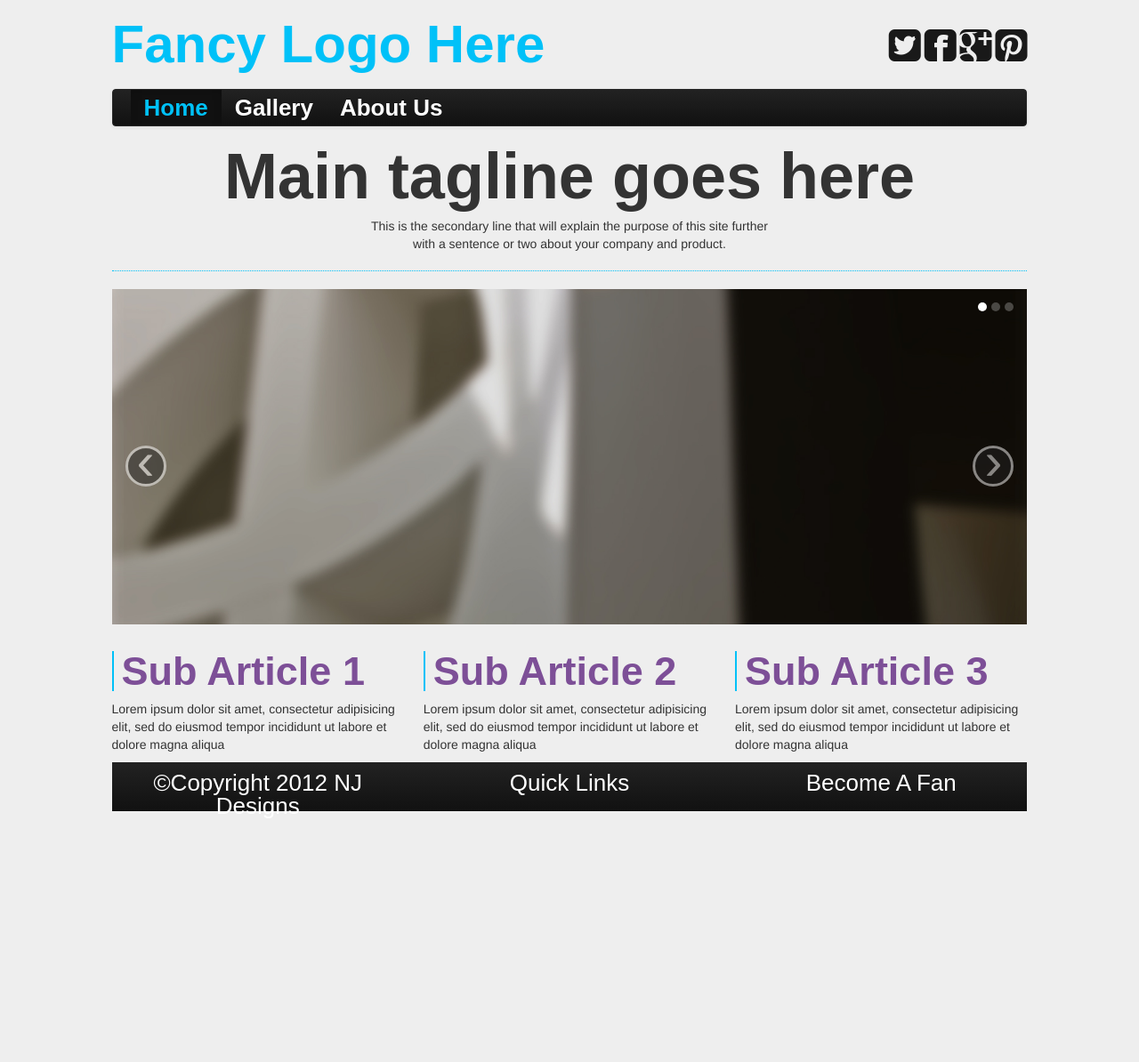
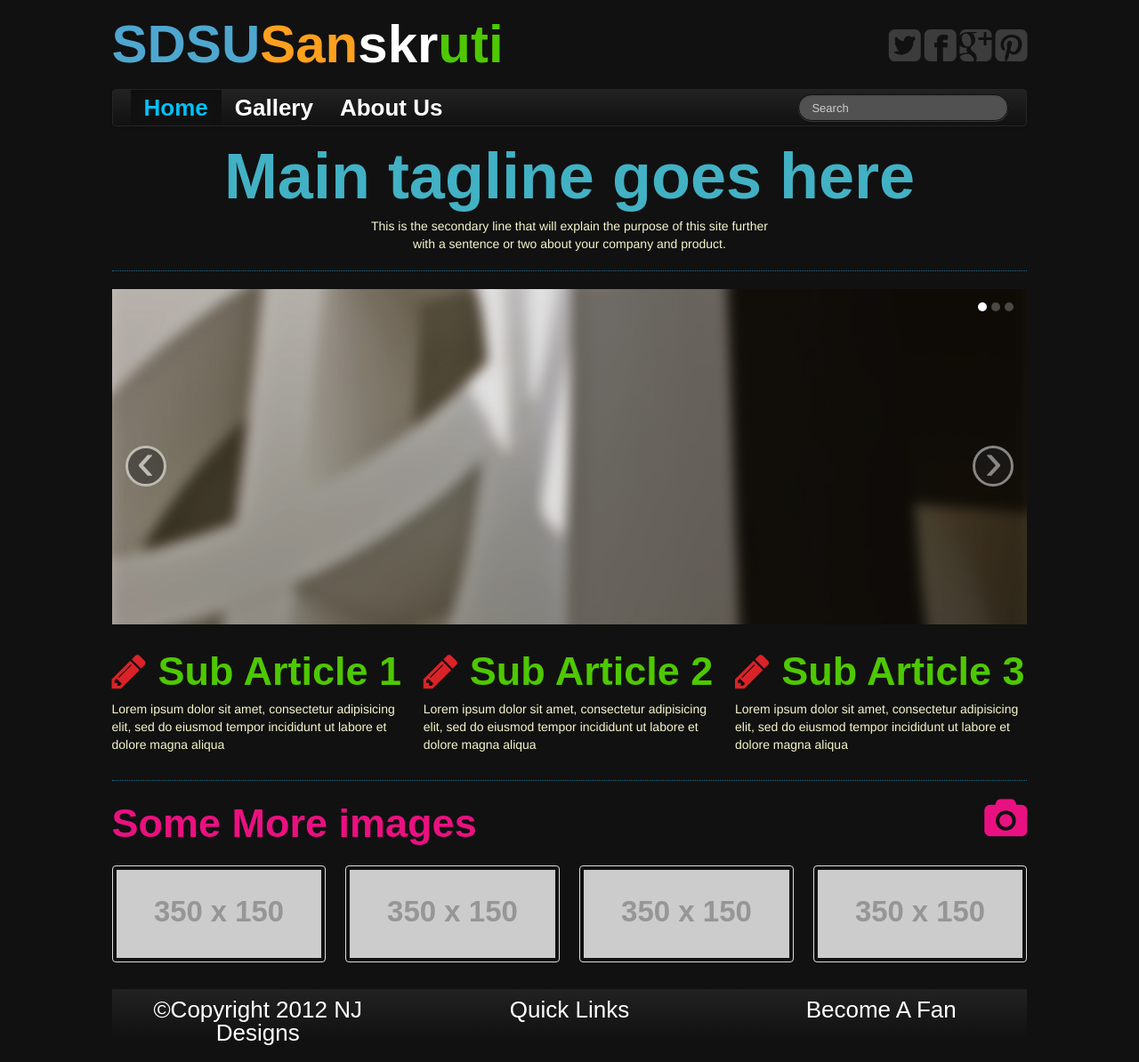
Before and after one commit to nisheed2440/mandar_template, a plain HTML site: page index.html in a window 1280 px wide. Shown: the whole page at 89% size. Before the commit the page ends 939 px from the top, so only its background shows below. Drawn offline with nearby package versions, Linux system fonts and the light colour scheme; placeholder pictures from the web are drawn by us; a web font is replaced by a local one.

Commit message:
Some new changes

```diff
--- a/index.html
+++ b/index.html
@@ -11,10 +11,25 @@
     <style type="text/css">
 
     	body{
-    		background-color: #EEE;
+    		background-color: #111;
     	}
+    	body p{
+    		color:#F7F5CC;
+    	}
+    	h2.sdsu-logo span{
+    		color:#4EA7CF;
+    	}
+   	    h2 span.sdsu-saffron{
+	     	color:#FFA01E;
+	     }
+	     h2 span.sdsu-white{
+	     	color:#FFF;
+	     }
+	     h2 span.sdsu-green{
+	     	color:#4EC801;
+	     }
     	div.sdsu-header-social-icons span a{
-    		color:#191919;
+    		color:#3C3C3C;
     	}
     	div.sdsu-header-social-icons span a:hover{
     		text-decoration: none;
@@ -26,9 +41,6 @@
     		color:#d11349;
     		font-family: 'Wire One', sans-serif;
     		line-height: 60px;
-    	}
-    	h2.sdsu-logo span{
-    		color:#00c1f8;
     	}
     	div.masthead{
     		padding-top: 10px;
@@ -63,15 +75,17 @@
     		font-weight: bold;
 			font-size: 72px;
 			line-height: 72px;
+			color:#42B1C4;
     	}
     	div.sdsu-sub-article > h3{
-    		color:#7D4F97;
+    		color:#4EC801;
     		font-family: 'Wire One', sans-serif;
     		font-weight: bold;
 			font-size: 45px;
 			line-height: 45px;
-			border-left: 2px solid #00c1f8;
-			padding-left: 9px;
+    	}
+    	div.sdsu-sub-article > h3 >i{
+    		color:#DB2228;
     	}
     	div.sdsu-footer{
     		height:80px;
@@ -100,6 +114,15 @@
       #push,
       #footer {
         height: 55px;
+      }
+
+      h3.sdsu-more-images{
+      font-family: 'Wire One', sans-serif;
+    		font-weight: bold;
+			font-size: 45px;
+			line-height: 55px;
+			color:#E91180;
+			padding-bottom: 10px;
       }
 
       /* Lastly, apply responsive CSS fixes as necessary */
@@ -145,7 +168,7 @@
         margin: 20px 0;
 		border: 0;
 		border-top: none;
-		border-bottom: 1px dotted #00c1f8;
+		border-bottom: 1px dotted #1A6E90;
      }
     </style>
 
@@ -165,19 +188,20 @@
 							href="#"><i class="icon-pinterest-sign  icon-3x"></i></a></span>
 					</div>
 					<h2 class="sdsu-logo muted">
-						<span>Fancy Logo Here</span>
+						<span>SDSU</span><span class="sdsu-saffron">San</span><span class="sdsu-white">skr</span><span class="sdsu-green">uti</span>
 					</h2>
 				</div><!-- End masthead -->
 
 				<div class="navbar navbar-inverse">
 					 <div class="navbar-inner">
-					 	<div class="container">
 						    <ul class="nav">
 						      <li class="active"><a href="#">Home</a></li>
 						      <li><a href="#">Gallery</a></li>
 						      <li><a href="#">About Us</a></li>
 						    </ul>
-					    </div>
+						    <form class="navbar-search pull-right">
+							  <input type="text" class="search-query" placeholder="Search">
+							</form>
 					  </div>
 				</div><!-- End navbar -->
 
@@ -207,18 +231,43 @@
 
 				<div class="row-fluid">
 					<div class="sdsu-sub-article span4">
-						<h3>Sub Article 1</h3>
+						<h3>Sub Article 1 <i class="icon-pencil pull-left"></i></h3>
 						<p>Lorem ipsum dolor sit amet, consectetur adipisicing elit, sed do eiusmod tempor incididunt ut labore et dolore magna aliqua</p>
 					</div>
 					<div class="sdsu-sub-article span4">
-						<h3>Sub Article 2</h3>
+						<h3>Sub Article 2 <i class="icon-pencil pull-left"></i></h3>
 						<p>Lorem ipsum dolor sit amet, consectetur adipisicing elit, sed do eiusmod tempor incididunt ut labore et dolore magna aliqua</p>
 					</div>
 					<div class="sdsu-sub-article span4">
-						<h3>Sub Article 3</h3>
+						<h3>Sub Article 3 <i class="icon-pencil pull-left"></i></h3>
 						<p>Lorem ipsum dolor sit amet, consectetur adipisicing elit, sed do eiusmod tempor incididunt ut labore et dolore magna aliqua</p>
 					</div>
 				</div><!-- end row fuild -->
+
+				<hr>
+				<h3 class="sdsu-more-images">Some More images<i class="icon-camera pull-right"></i></h3>
+				<ul class="thumbnails">
+				  <li class="span3">
+				    <div class="thumbnail">
+				      <img src="http://placehold.it/350x150" alt="">
+				    </div>
+				  </li>
+				  <li class="span3">
+				    <div class="thumbnail">
+				      <img src="http://placehold.it/350x150" alt=""/>
+				    </div>
+				  </li>
+				  <li class="span3">
+				    <div class="thumbnail">
+				      <img src="http://placehold.it/350x150" alt=""/>
+				    </div>
+				  </li>
+				  <li class="span3">
+				    <div class="thumbnail">
+				      <img src="http://placehold.it/350x150" alt=""/>
+				    </div>
+				  </li>
+				</ul>
 			</div><!-- end span10 -->
 		</div><!-- End row-fluid -->
 	</div><!-- End Container fluid -->
```
